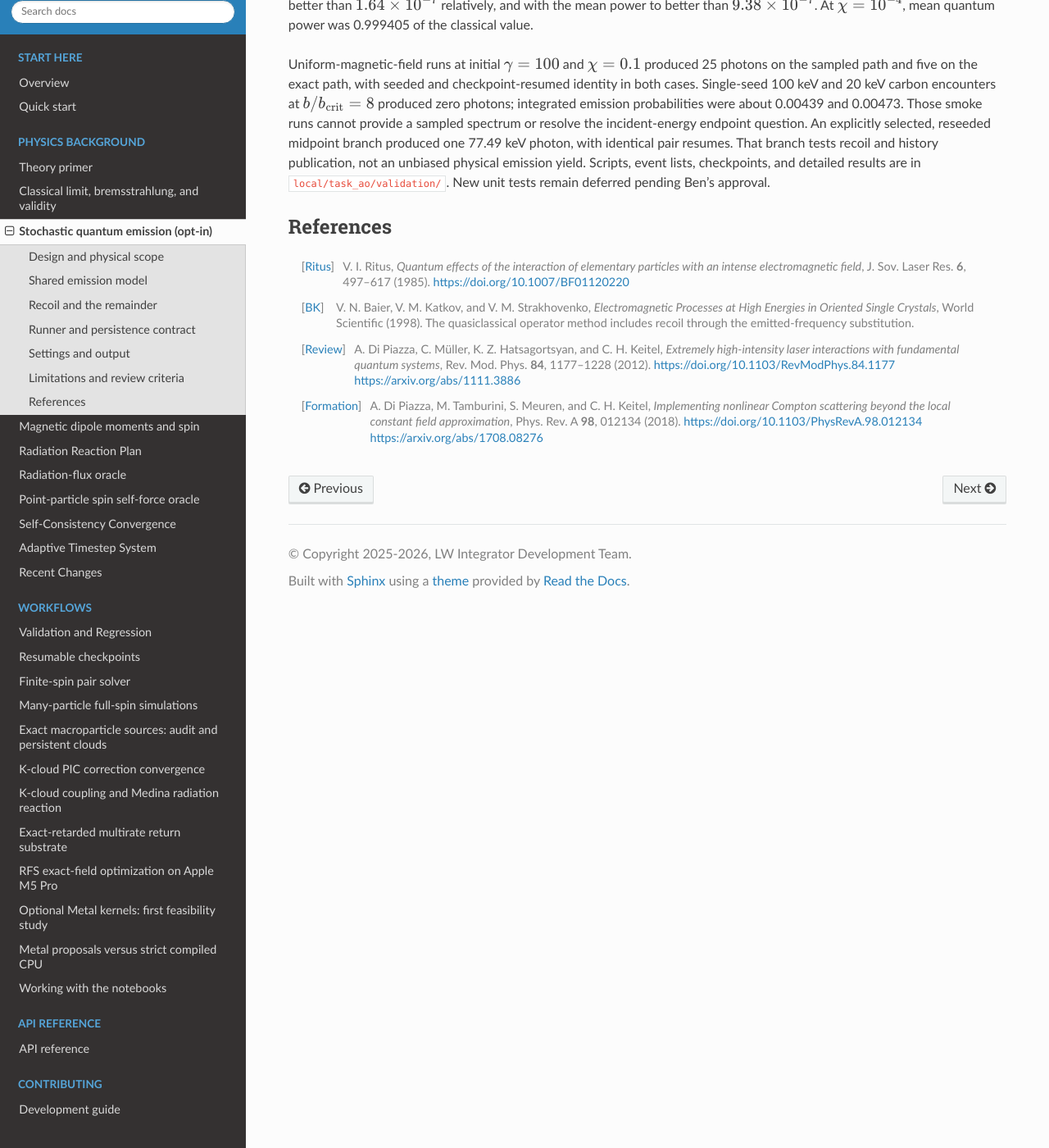
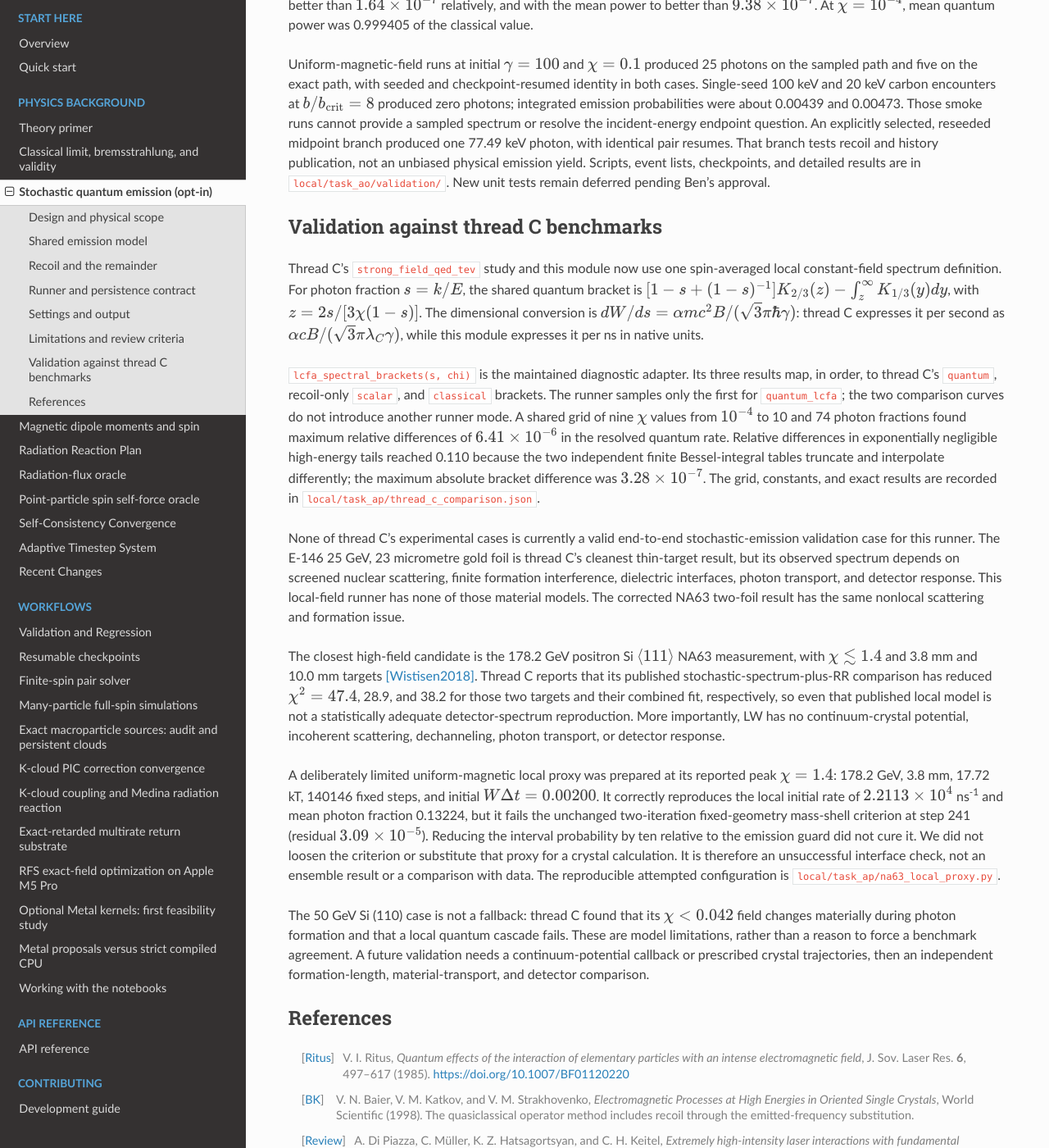
Before and after one commit to benfolsom/LW_integrator, a Sphinx documentation site: the page built from docs/source/stochastic_quantum_emission.rst, in a window 1280 px wide and 1400 px high, scrolled down 3303 px. Shown: the whole window at 82% size. Built offline with Sphinx 7.4.7 and the Read the Docs theme 3.1.0, drawn with Linux system fonts in a browser that asks for light colours; pages that are not in the unit, such as notebooks, are missing from menus; some of the changed text lies outside the part shown.

Commit message:
Unify LCFA diagnostics with thread C conventions; document benchmark limits
lcfa_spectral_brackets and differential_rate agree with thread C's
qed_diagnostics to ~6e-6 on a shared grid. No NA63/E-146 case fits an
end-to-end LCFA stochastic run with current interfaces (material,
formation-interference and crystal-potential physics missing); documented.
Default-off parity against c8b51b0 is byte-identical for CLI and pair
runner.

```diff
--- a/docs/source/stochastic_quantum_emission.rst
+++ b/docs/source/stochastic_quantum_emission.rst
@@ -213,6 +213,68 @@ publication, not an unbiased physical emission yield. Scripts, event lists,
 checkpoints, and detailed results are in ``local/task_ao/validation/``.
 New unit tests remain deferred pending Ben's approval.
 
+Validation against thread C benchmarks
+--------------------------------------
+
+Thread C's ``strong_field_qed_tev`` study and this module now use one
+spin-averaged local constant-field spectrum definition.  For photon fraction
+:math:`s=k/E`, the shared quantum bracket is
+:math:`[1-s+(1-s)^{-1}]K_{2/3}(z)-\int_z^\infty K_{1/3}(y)dy`, with
+:math:`z=2s/[3\chi(1-s)]`.  The dimensional conversion is
+:math:`dW/ds=\alpha m c^2 B/(\sqrt{3}\pi\hbar\gamma)`: thread C expresses
+it per second as :math:`\alpha c B/(\sqrt{3}\pi\lambda_C\gamma)`, while
+this module expresses it per ns in native units.
+
+``lcfa_spectral_brackets(s, chi)`` is the maintained diagnostic adapter.  Its
+three results map, in order, to thread C's ``quantum``, recoil-only ``scalar``,
+and ``classical`` brackets.  The runner samples only the first for
+``quantum_lcfa``; the two comparison curves do not introduce another runner
+mode.  A shared grid of nine :math:`\chi` values from :math:`10^{-4}` to 10
+and 74 photon fractions found maximum relative differences of
+:math:`6.41\times10^{-6}` in the resolved quantum rate.  Relative differences
+in exponentially negligible high-energy tails reached 0.110 because the two
+independent finite Bessel-integral tables truncate and interpolate differently;
+the maximum absolute bracket difference was :math:`3.28\times10^{-7}`.
+The grid, constants, and exact results are recorded in
+``local/task_ap/thread_c_comparison.json``.
+
+None of thread C's experimental cases is currently a valid end-to-end
+stochastic-emission validation case for this runner.  The E-146 25 GeV,
+23 micrometre gold foil is thread C's cleanest thin-target result, but its
+observed spectrum depends on screened nuclear scattering, finite formation
+interference, dielectric interfaces, photon transport, and detector response.
+This local-field runner has none of those material models.  The corrected
+NA63 two-foil result has the same nonlocal scattering and formation issue.
+
+The closest high-field candidate is the 178.2 GeV positron Si
+:math:`\langle111\rangle` NA63 measurement, with :math:`\chi\lesssim1.4`
+and 3.8 mm and 10.0 mm targets [Wistisen2018]_.  Thread C reports that its
+published stochastic-spectrum-plus-RR comparison has reduced
+:math:`\chi^2=47.4`, 28.9, and 38.2 for those two targets and their combined
+fit, respectively, so even that published local model is not a statistically
+adequate detector-spectrum reproduction.  More importantly, LW has no
+continuum-crystal potential, incoherent scattering, dechanneling, photon
+transport, or detector response.
+
+A deliberately limited uniform-magnetic local proxy was prepared at its
+reported peak :math:`\chi=1.4`: 178.2 GeV, 3.8 mm, 17.72 kT, 140146 fixed
+steps, and initial :math:`W\Delta t=0.00200`.  It correctly reproduces the
+local initial rate of :math:`2.2113\times10^4` ns\ :sup:`-1` and mean photon
+fraction 0.13224, but it fails the unchanged two-iteration fixed-geometry
+mass-shell criterion at step 241 (residual :math:`3.09\times10^{-5}`).
+Reducing the interval probability by ten relative to the emission guard did
+not cure it.  We did not loosen the criterion or substitute that proxy for a
+crystal calculation.  It is therefore an unsuccessful interface check, not
+an ensemble result or a comparison with data.  The reproducible attempted
+configuration is ``local/task_ap/na63_local_proxy.py``.
+
+The 50 GeV Si (110) case is not a fallback: thread C found that its
+:math:`\chi<0.042` field changes materially during photon formation and that a
+local quantum cascade fails.  These are model limitations, rather than a
+reason to force a benchmark agreement.  A future validation needs a
+continuum-potential callback or prescribed crystal trajectories, then an
+independent formation-length, material-transport, and detector comparison.
+
 References
 ----------
 
@@ -236,3 +298,6 @@ References
    field approximation*, Phys. Rev. A **98**, 012134 (2018).
    https://doi.org/10.1103/PhysRevA.98.012134
    https://arxiv.org/abs/1708.08276
+
+.. [Wistisen2018] T. N. Wistisen *et al.*, Nature Communications **9**, 795
+   (2018). https://doi.org/10.1038/s41467-018-03165-4
```
Also changed, not shown: CHANGELOG.md (+6 -0 lines), 1 other file.
